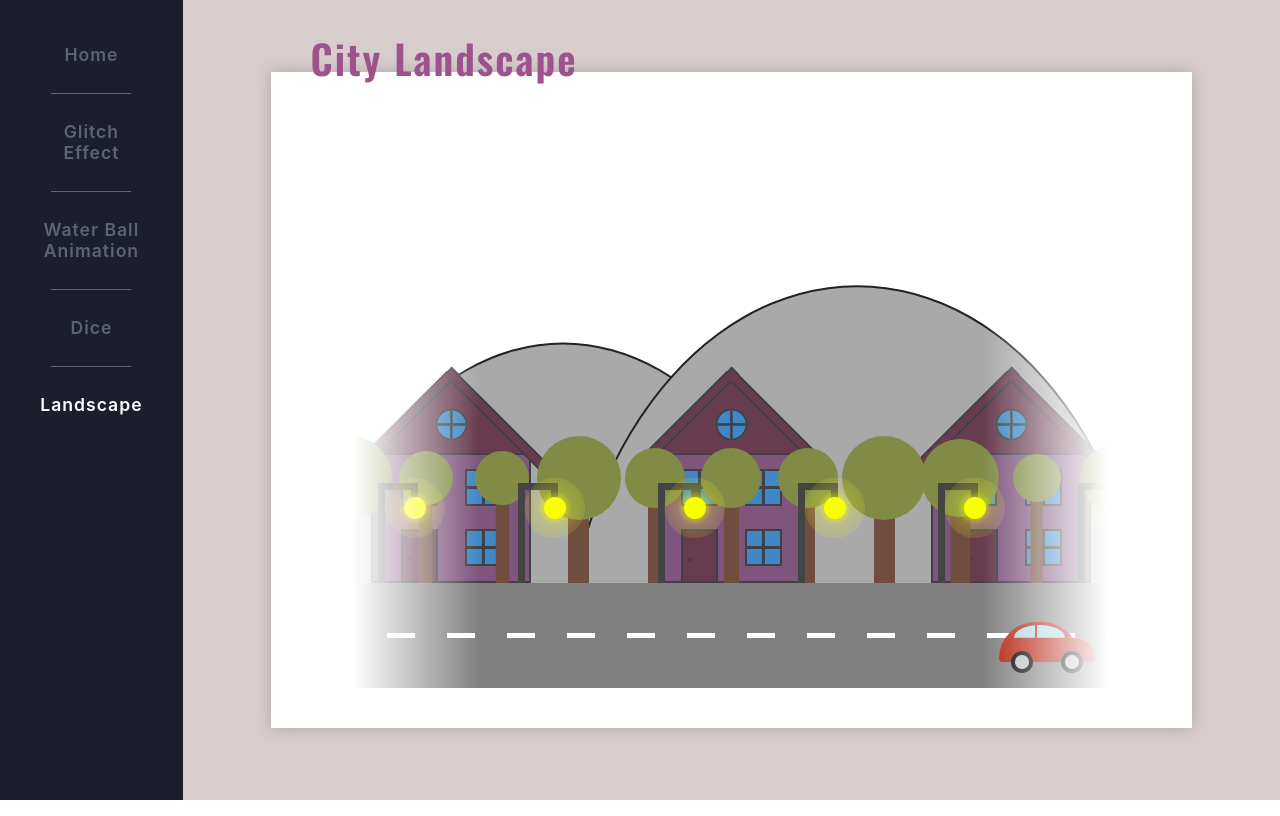
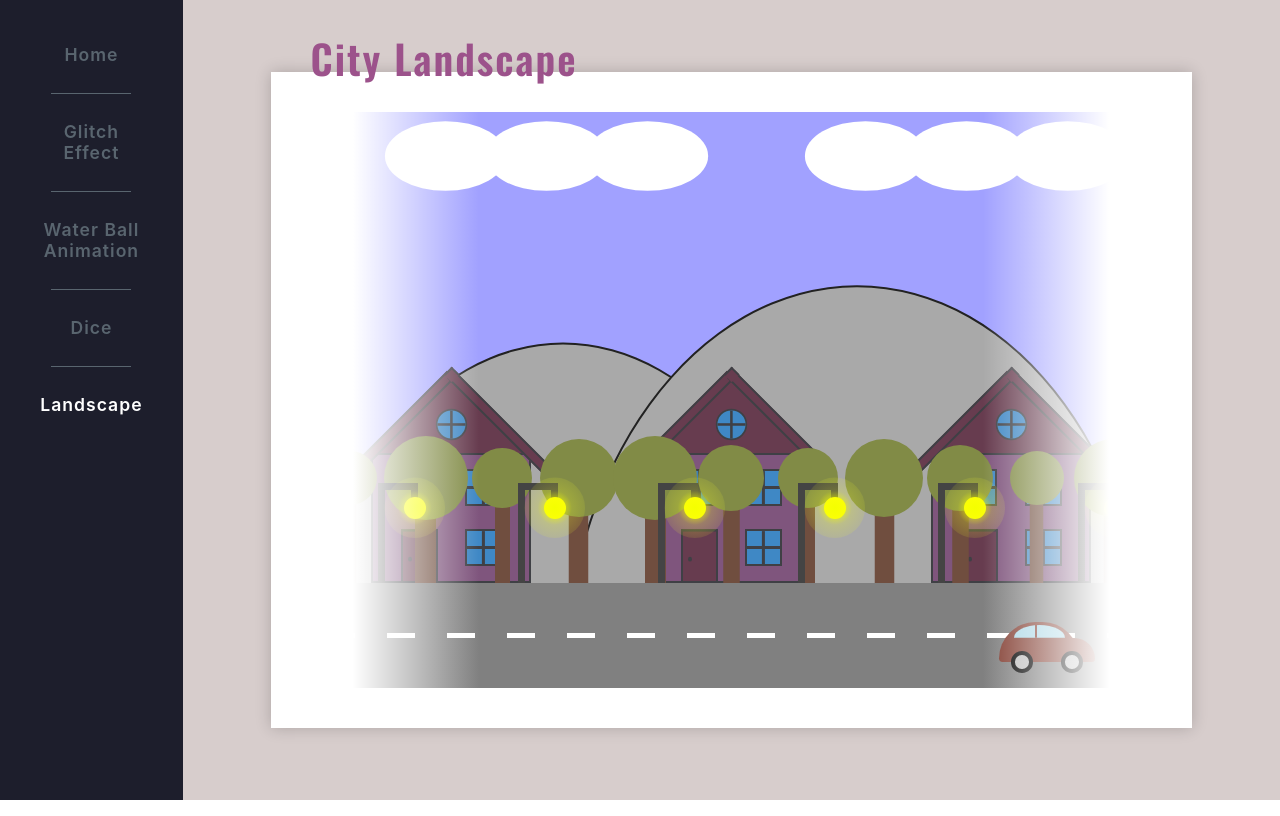
Before and after one commit to avemike/css-fun, a React (Create React App) app: page /Landscape in a window 1280 px wide. Built offline with nearby package versions, Linux system fonts and the light colour scheme.

Commit message:
street landscape: sky and clouds

```diff
--- /dev/null
+++ b/src/views/landscape/components/Cloud/Cloud.js
@@ -0,0 +1,13 @@
+import React from 'react'
+
+import './cloud.scss'
+
+export const Cloud = () => {
+  return (
+    <div className="cloud">
+      <div className="circle"></div>
+      <div className="circle"></div>
+      <div className="circle"></div>
+    </div>
+  )
+}
--- /dev/null
+++ b/src/views/landscape/components/Cloud/cloud.scss
@@ -0,0 +1,16 @@
+.cloud {
+  width: 30%;
+  height: 10%;
+
+  display: flex;
+
+  margin: 15px;
+  .circle {
+    flex-shrink: 0;
+    width: 40%;
+    height: 100%;
+    border-radius: 50%;
+    background: white;
+    transform: scale(1.2);
+  }
+}
--- /dev/null
+++ b/src/views/landscape/components/Cloud/index.js
@@ -0,0 +1 @@
+export { Cloud } from './Cloud'
--- a/src/views/landscape/components/Landscape/Landscape.js
+++ b/src/views/landscape/components/Landscape/Landscape.js
@@ -5,6 +5,7 @@ import './landscape.scss'
 import Panel from '../../../../components/showcasePanel';
 import { Street } from '../Street';
 import { Mountain } from '../Mountain';
+import { Cloud } from '../Cloud';
 
 export const Landscape = () => {
   const generateMountains = (n) => {
@@ -20,6 +21,10 @@ export const Landscape = () => {
       <div className="landscape">
         {/* First surface is background, last is foreground*/}
         <div className="background">
+          <div className="sky">
+            <Cloud />
+            <Cloud />
+          </div>
           { generateMountains(2) }
         </div>
         <div className="foreground">
--- a/src/views/landscape/components/Landscape/landscape.scss
+++ b/src/views/landscape/components/Landscape/landscape.scss
@@ -14,6 +14,20 @@
 
     width: 100%;
     height: 100%;
+    .sky {
+      position: absolute;
+      left: 0;
+      top: 0;
+
+      width: 100%;
+      height: 100%;
+
+      background-color: rgba(blue, .37);
+
+      display: flex;
+      justify-content: space-around;
+      align-items: flex-start;
+    }
   }
   &::after {
     // creates a fog
```
